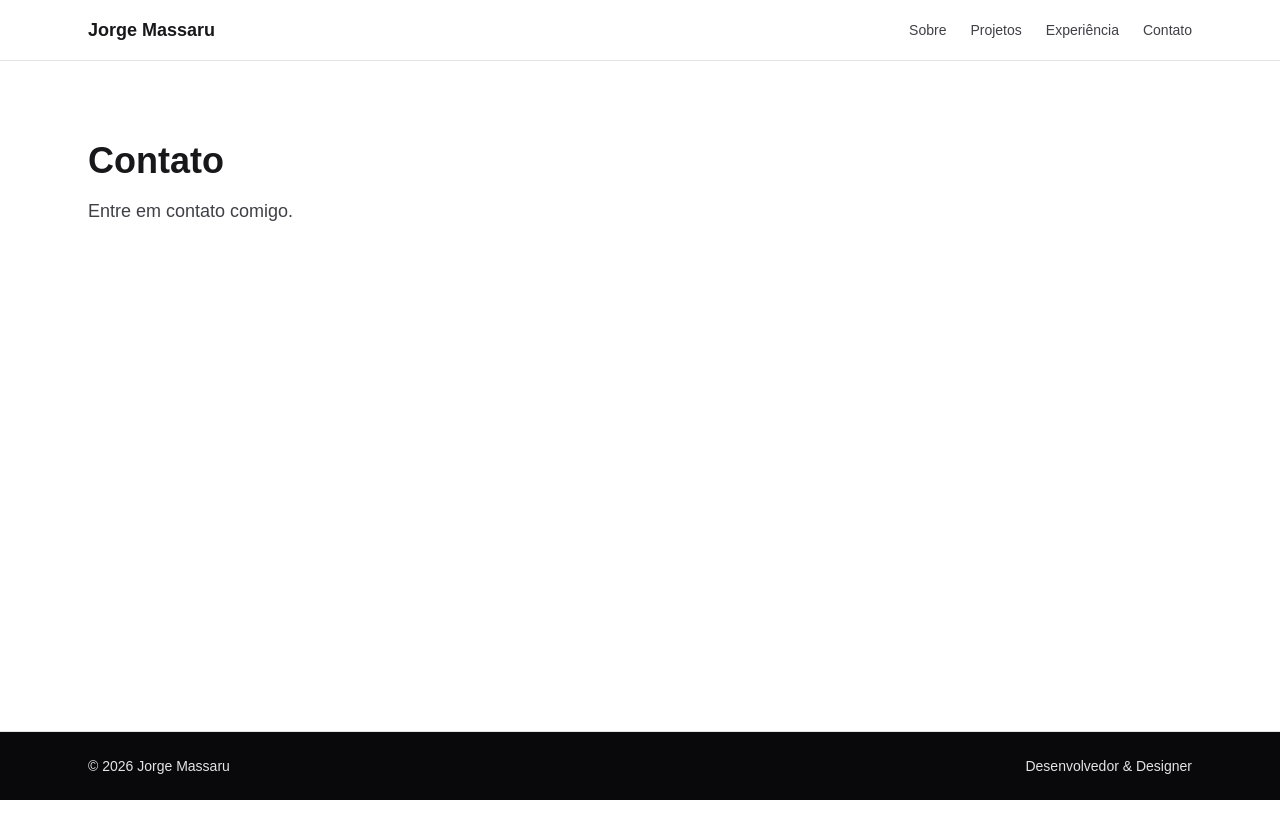
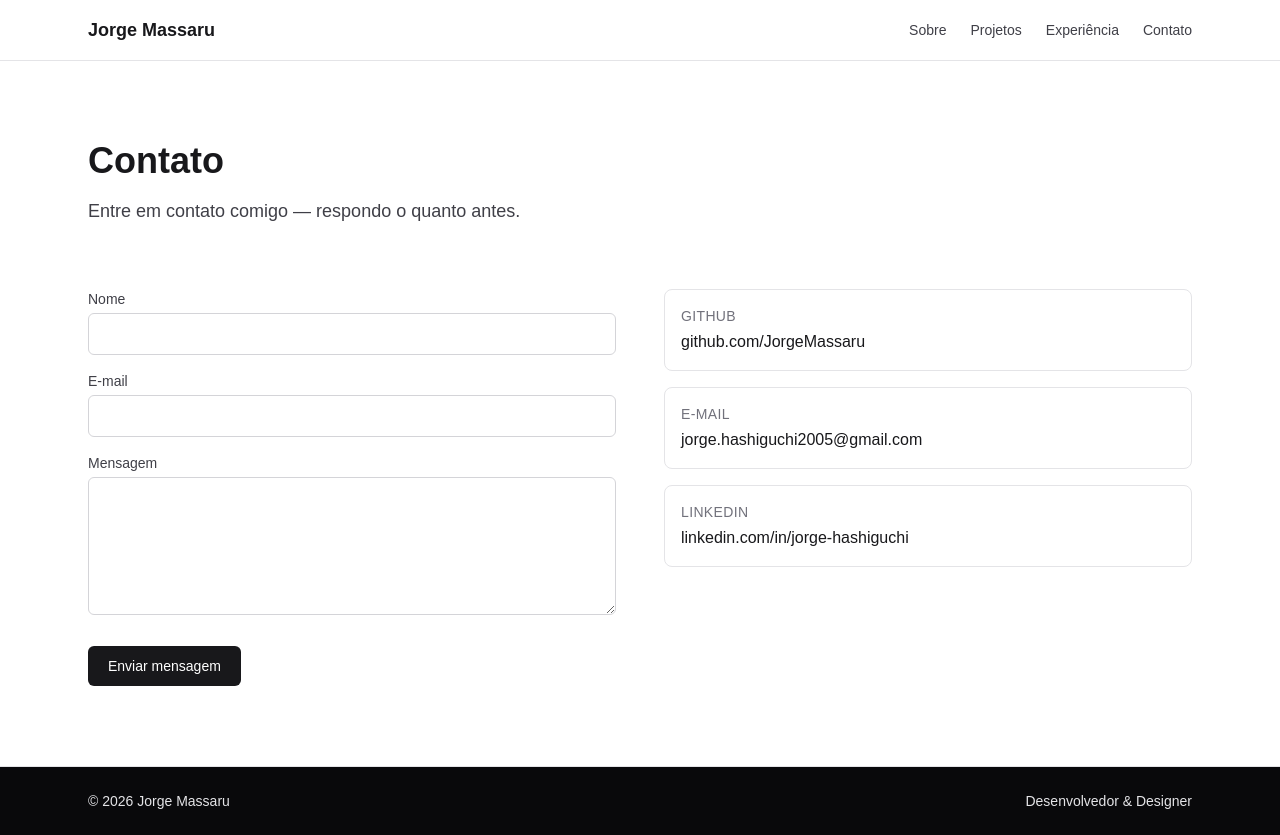
Before and after one commit to JorgeMassaru/portfolio-jorge-massaru-dev, a Next.js app: page /contato in a window 1280 px wide. Before the commit the page ends 800 px from the top, so only its background shows below. Built offline with nearby package versions, Linux system fonts and the light colour scheme.

Commit message:
feat: contact and project section added

```diff
--- a/app/contato/page.tsx
+++ b/app/contato/page.tsx
@@ -1,13 +1,162 @@
+"use client";
+
+import { useState } from "react";
+
+// Pegue sua chave gratuita em https://web3forms.com (só precisa confirmar o e-mail)
+const WEB3FORMS_ACCESS_KEY = "5b13f8d6-3c6a-4bf6-8372-2c869975761f"; // TODO: substituir
+
+const links = [
+  {
+    label: "GitHub",
+    value: "github.com/JorgeMassaru",
+    href: "https://github.com/JorgeMassaru",
+  },
+  {
+    label: "E-mail",
+    value: "jorge.hashiguchi2005@gmail.com", // TODO: trocar pelo seu e-mail real
+    href: "mailto:jorge.hashiguchi2005@gmail.com",
+  },
+  {
+    label: "LinkedIn",
+    value: "linkedin.com/in/jorge-hashiguchi", // TODO: trocar pelo seu LinkedIn real
+    href: "https://linkedin.com/in/jorge-hashiguchi",
+  },
+];
+
+type Status = "idle" | "sending" | "sent" | "error";
+
 export default function Contato() {
+  const [status, setStatus] = useState<Status>("idle");
+
+  async function handleSubmit(e: React.FormEvent<HTMLFormElement>) {
+    e.preventDefault();
+    setStatus("sending");
+
+    const formData = new FormData(e.currentTarget);
+    formData.append("access_key", WEB3FORMS_ACCESS_KEY);
+
+    try {
+      const response = await fetch("https://api.web3forms.com/submit", {
+        method: "POST",
+        headers: { Accept: "application/json" },
+        body: formData,
+      });
+      const result = await response.json();
+
+      if (result.success) {
+        setStatus("sent");
+        e.currentTarget.reset();
+      } else {
+        setStatus("error");
+      }
+    } catch {
+      setStatus("error");
+    }
+  }
+
   return (
     <section className="mx-auto w-full max-w-6xl px-6 py-20">
-      <h1 className="text-4xl font-bold text-zinc-900">
-        Contato
-      </h1>
+      <h1 className="text-4xl font-bold text-zinc-900">Contato</h1>
 
-      <p className="mt-4 text-lg text-zinc-700">
-        Entre em contato comigo.
+      <p className="mt-4 max-w-2xl text-lg text-zinc-700">
+        Entre em contato comigo — respondo o quanto antes.
       </p>
+
+      <div className="mt-16 grid grid-cols-1 gap-12 lg:grid-cols-2">
+        <form onSubmit={handleSubmit} className="flex flex-col gap-4">
+          {/* Campo-armadilha anti-spam: fica invisível para pessoas, mas bots costumam preencher */}
+          <input
+            type="checkbox"
+            name="botcheck"
+            className="hidden"
+            style={{ display: "none" }}
+            tabIndex={-1}
+            autoComplete="off"
+          />
+
+          <div>
+            <label
+              htmlFor="nome"
+              className="block text-sm font-medium text-zinc-700"
+            >
+              Nome
+            </label>
+            <input
+              id="nome"
+              name="name"
+              type="text"
+              required
+              className="mt-1 w-full rounded-md border border-zinc-300 px-3 py-2 text-zinc-900 outline-none focus:border-zinc-900"
+            />
+          </div>
+
+          <div>
+            <label
+              htmlFor="email"
+              className="block text-sm font-medium text-zinc-700"
+            >
+              E-mail
+            </label>
+            <input
+              id="email"
+              name="email"
+              type="email"
+              required
+              className="mt-1 w-full rounded-md border border-zinc-300 px-3 py-2 text-zinc-900 outline-none focus:border-zinc-900"
+            />
+          </div>
+
+          <div>
+            <label
+              htmlFor="mensagem"
+              className="block text-sm font-medium text-zinc-700"
+            >
+              Mensagem
+            </label>
+            <textarea
+              id="mensagem"
+              name="message"
+              rows={5}
+              required
+              className="mt-1 w-full rounded-md border border-zinc-300 px-3 py-2 text-zinc-900 outline-none focus:border-zinc-900"
+            />
+          </div>
+
+          <button
+            type="submit"
+            disabled={status === "sending"}
+            className="mt-2 w-fit rounded-md bg-zinc-900 px-5 py-2.5 text-sm font-medium text-white transition-colors hover:bg-zinc-700 disabled:cursor-not-allowed disabled:opacity-60"
+          >
+            {status === "sending" ? "Enviando..." : "Enviar mensagem"}
+          </button>
+
+          {status === "sent" && (
+            <p className="text-sm text-green-700">
+              Mensagem enviada com sucesso! Obrigado pelo contato.
+            </p>
+          )}
+          {status === "error" && (
+            <p className="text-sm text-red-700">
+              Não foi possível enviar agora. Tente novamente em instantes.
+            </p>
+          )}
+        </form>
+
+        <div className="flex flex-col gap-4">
+          {links.map((link) => (
+            <a
+              key={link.label}
+              href={link.href}
+              className="rounded-lg border border-zinc-200 p-4 transition-colors hover:border-zinc-400"
+            >
+              <p className="text-sm font-medium uppercase tracking-wide text-zinc-500">
+                {link.label}
+              </p>
+              <p className="mt-1 text-zinc-900">{link.value}</p>
+            </a>
+          ))}
+        </div>
+      </div>
     </section>
   );
 }
--- a/app/experiencia/page.tsx
+++ b/app/experiencia/page.tsx
@@ -1,13 +1,60 @@
+const timeline = [
+  {
+    period: "LP 25/2",
+    title: "Design Lead — Design System",
+    description:
+      "Responsável pela liderança de UX/UI do ciclo, conduzindo a construção de um Design System completo no Figma para o projeto do Laboratório de Práticas.",
+  },
+  {
+    period: "LP 25/1",
+    title: "Liderança de UX/UI",
+    description:
+      "Assumi mais responsabilidade no processo de design, orientando decisões de interface e consistência visual do produto acadêmico.",
+  },
+  {
+    period: "LP 24/2",
+    title: "Designer UX/UI",
+    description:
+      "Primeira experiência formal com design de produto em um ciclo de Laboratório de Práticas, cuidando de telas e fluxos no Figma.",
+  },
+  {
+    period: "Cloud Computing II",
+    title: "Infraestrutura na AWS",
+    description:
+      "Atividade prática de criação de VPC na AWS, documentada em um tutorial próprio com passo a passo e capturas de tela.",
+  },
+  {
+    period: "FATEC",
+    title: "Desenvolvimento de Software Multiplataforma (DSM)",
+    description:
+      "Formação em andamento, já nos últimos semestres, com passagem por front-end, back-end, cloud e engenharia de software.",
+  },
+];
+
 export default function Experiencia() {
   return (
     <section className="mx-auto w-full max-w-6xl px-6 py-20">
-      <h1 className="text-4xl font-bold text-zinc-900">
-        Experiência
-      </h1>
+      <h1 className="text-4xl font-bold text-zinc-900">Experiência</h1>
 
-      <p className="mt-4 text-lg text-zinc-700">
-        Minha trajetória acadêmica e profissional.
+      <p className="mt-4 max-w-2xl text-lg text-zinc-700">
+        Minha trajetória acadêmica e profissional, do primeiro contato com
+        design de produto até a liderança de Design Systems completos.
       </p>
+
+      <ol className="mt-16 space-y-10 border-l border-zinc-200 pl-8">
+        {timeline.map((item) => (
+          <li key={item.period} className="relative">
+            <span className="absolute -left-[calc(2rem+5px)] top-1.5 h-2.5 w-2.5 rounded-full bg-zinc-900" />
+            <p className="text-sm font-medium uppercase tracking-wide text-zinc-500">
+              {item.period}
+            </p>
+            <h2 className="mt-1 text-lg font-semibold text-zinc-900">
+              {item.title}
+            </h2>
+            <p className="mt-2 max-w-2xl text-zinc-700">{item.description}</p>
+          </li>
+        ))}
+      </ol>
     </section>
   );
 }
--- a/app/globals.css
+++ b/app/globals.css
@@ -29,7 +29,7 @@ body {
 
 @media (prefers-color-scheme: dark) {
   :root {
-    --background: #0a0a0a;
-    --foreground: #ededed;
+    --background: #ffffff;
+    --foreground: #0a0a0a;
   }
 }
--- a/app/projetos/page.tsx
+++ b/app/projetos/page.tsx
@@ -1,14 +1,64 @@
+const projects = [
+  {
+    title: "Carteira de Investimentos",
+    description:
+      "Aplicação fullstack em Rust para gestão de carteira: cadastro de ativos, autenticação de usuário e histórico de transações de compra e venda.",
+    stack: "Rust · Axum · SQLx/PostgreSQL · Askama",
+    href: "https://github.com/JorgeMassaru/rust-fullstack-carteira-investimentos",
+  },
+  {
+    title: "Learny",
+    description:
+      "Em breve: descrição detalhada deste projeto.",
+    stack: "",
+    href: "/projetos/learny",
+  },
+  {
+    title: "Convite de Formatura Interativo",
+    description:
+      "Convite web animado para cerimônia de colação de grau, com caixa de presente animada e cartão com efeito de flip 3D.",
+    stack: "Kotlin · Ktor",
+    href: "",
+  },
+];
+
 export default function Projetos() {
   return (
     <section className="mx-auto w-full max-w-6xl px-6 py-20">
-      <h1 className="text-4xl font-bold text-zinc-900">
-        Projetos
-      </h1>
+      <h1 className="text-4xl font-bold text-zinc-900">Projetos</h1>
 
-      <p className="mt-4 text-lg text-zinc-700">
+      <p className="mt-4 max-w-2xl text-lg text-zinc-700">
         Conheça alguns dos projetos que desenvolvi ao longo da minha formação
         e experiência.
       </p>
+
+      <div className="mt-16 grid grid-cols-1 gap-6 sm:grid-cols-2 lg:grid-cols-3">
+        {projects.map((project) => {
+          const Card = (
+            <div className="flex h-full flex-col rounded-lg border border-zinc-200 p-6 transition-colors hover:border-zinc-400">
+              <h2 className="text-lg font-semibold text-zinc-900">
+                {project.title}
+              </h2>
+              {project.stack && (
+                <p className="mt-1 text-xs uppercase tracking-wide text-zinc-500">
+                  {project.stack}
+                </p>
+              )}
+              <p className="mt-3 flex-1 text-sm text-zinc-700">
+                {project.description}
+              </p>
+            </div>
+          );
+
+          return project.href ? (
+            <a key={project.title} href={project.href}>
+              {Card}
+            </a>
+          ) : (
+            <div key={project.title}>{Card}</div>
+          );
+        })}
+      </div>
     </section>
   );
 }
```
